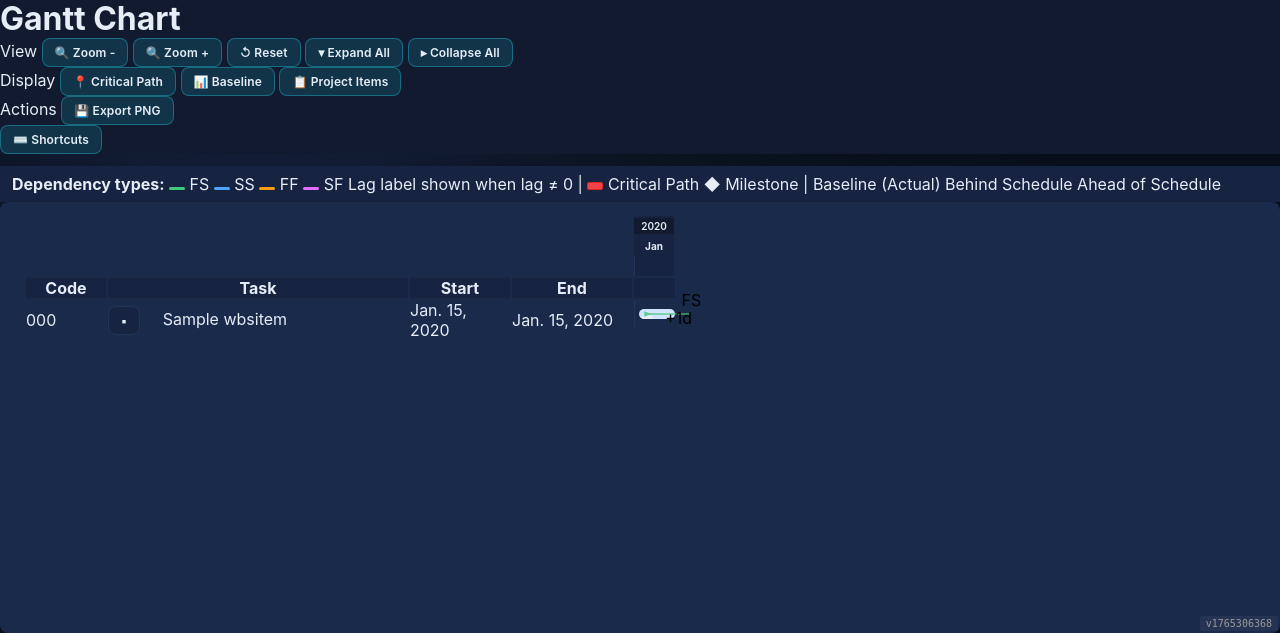
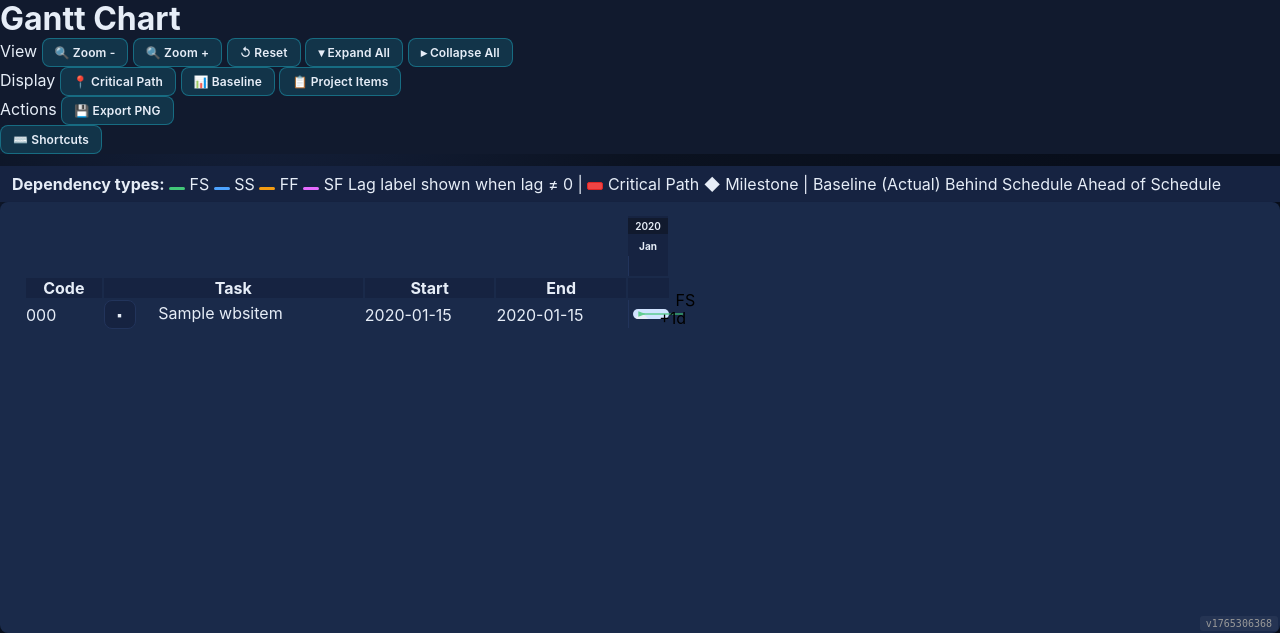
Before and after one commit to brucedombrowski/OpenSourceHouseProject, a Django app: page /gantt/ in a window 1280 px wide. Shown: the part 167-800 px from the top of the page. Run offline with Django 5.2, Linux system fonts and the light colour scheme; tables that the repository leaves empty hold one stand-in row (values such as "Sample post").

Commit message:
ui: tighten gantt columns and zero-pad dates

```diff
--- a/wbs/templates/wbs/gantt.html
+++ b/wbs/templates/wbs/gantt.html
@@ -691,9 +691,9 @@
             {% endif %}
             <table class="gantt-table">
             <colgroup>
-              <col style="width: 80px;">
-              <col style="width: 300px;">
-              <col style="width: 100px;">
+              <col style="width: 70px;">
+              <col style="width: 240px;">
+              <col style="width: 120px;">
               <col style="width: 120px;">
               <col style="width: {{ timeline_width_px }}px;">
             </colgroup>
@@ -803,8 +803,8 @@
                     {% for _ in item.level_indent %}&nbsp;&nbsp;&nbsp;{% endfor %}
                     <span class="task-name-text editable-name" data-code="{{ item.code }}" title="Double-click to edit">{{ item.name }}</span>
                   </td>
-                  <td class="col-start">{{ item.planned_start }}</td>
-                  <td class="col-end">{{ item.planned_end }}</td>
+                  <td class="col-start">{{ item.planned_start|date:"Y-m-d" }}</td>
+                  <td class="col-end">{{ item.planned_end|date:"Y-m-d" }}</td>
                   <td class="bar-cell">
                     {% if item.bar_width %}
                       <div class="bar-wrapper" style="width: {{ timeline_width_px }}px;">
```
Also changed, not shown: wbs/static/wbs/gantt.css (+10 -10 lines).
